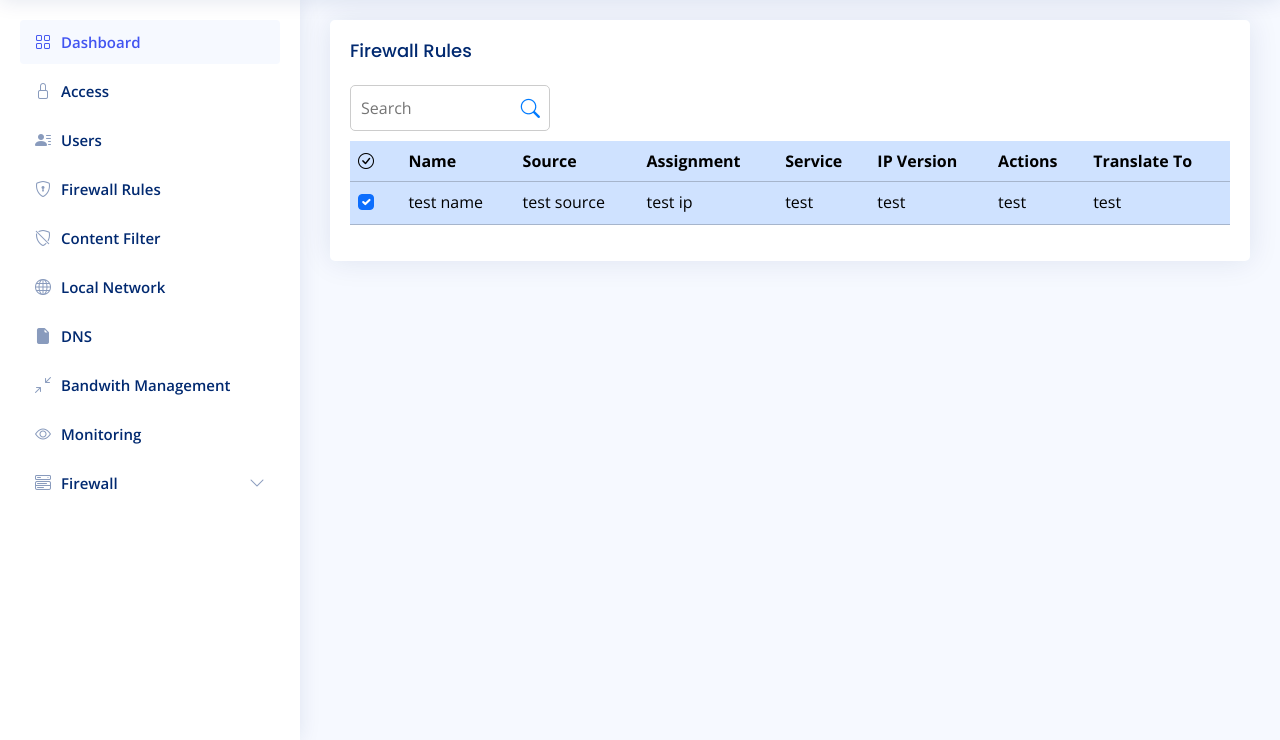
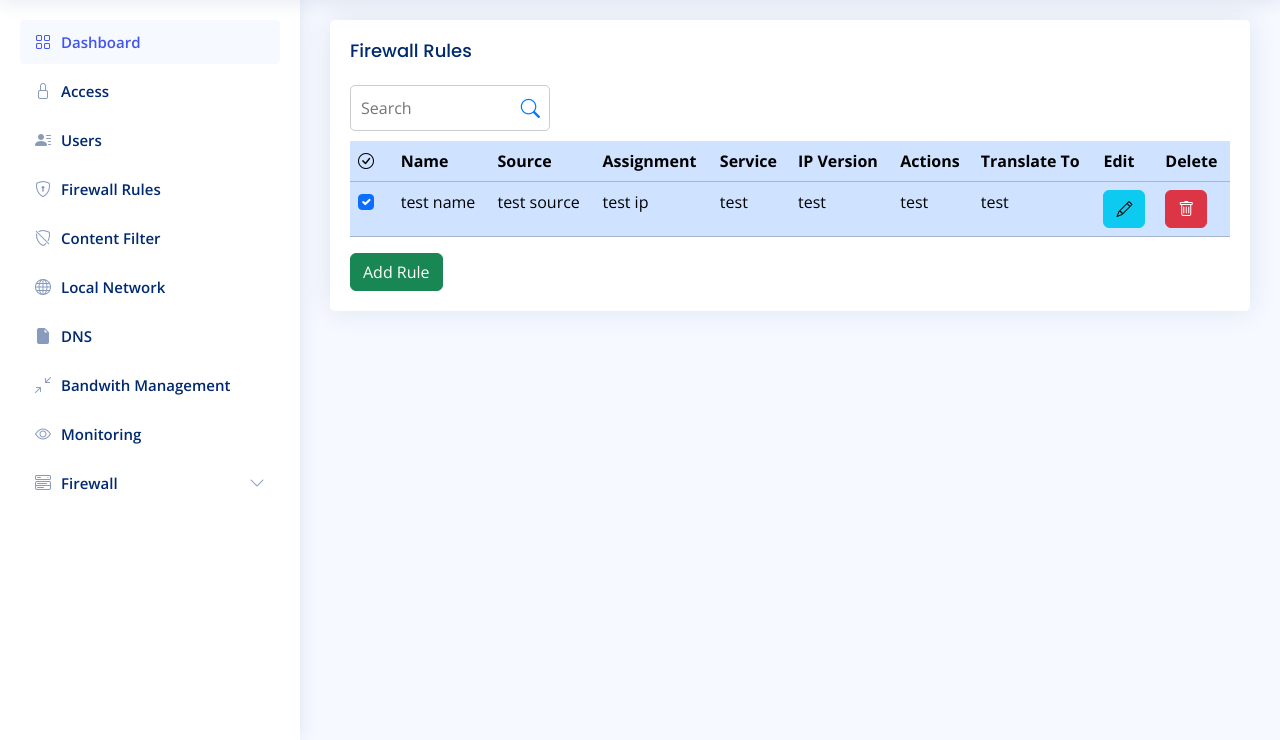
Before and after one commit to 808thlife/HomeWall, a Django app: page /firewall/rules/ in a window 1280 px wide. Shown: the part 60-800 px from the top of the page. Run offline with Django 4.2, Linux system fonts and the light colour scheme; the visitor is signed in with stand-in values (Sample User, id 1); some libraries are stand-ins or nearby versions.

Commit message:
update ui

```diff
--- a/core/templates/core/rules.html
+++ b/core/templates/core/rules.html
@@ -27,6 +27,8 @@
             <th scope="col">IP Version</th>
             <th scope="col">Actions</th>
             <th scope="col">Translate To</th>
+            <th scope="col">Edit</th>
+            <th scope = "col">Delete</th>
           </tr>
         </thead>
         <tbody>
@@ -46,12 +48,64 @@
             <td>test</td>
             <td>test</td>
             <td>test</td>
+
+            <td><button type="button" class="btn btn-info" data-toggle="modal" data-target="#editRule">
+              <i class = "bi bi-pencil"></i>
+            </button></td>
+            <td><button type = "button" class = "btn btn-danger">
+              <i class = "bi bi-trash"></i>
+            </button></td>
           </tr>
 
         </tbody>
       </table>
       <!-- End Dark Table -->
+      <!-- Button trigger modal -->
+<button type="button" class="btn btn-success" data-toggle="modal" data-target="#addRule">
+  Add Rule
+</button>
 
+            <!-- Modal for adding rule -->
+          <div class="modal fade" id="addRule" tabindex="-1" role="dialog" aria-labelledby="exampleModalLabel" aria-hidden="true">
+            <div class="modal-dialog" role="document">
+              <div class="modal-content">
+                <div class="modal-header">
+                  <h5 class="modal-title" id="addRuleLabel">Add Rule</h5>
+                  <button type="button" class="btn btn-light close" data-dismiss="modal" aria-label="Close">
+                    <span aria-hidden="true"><i class = "bi bi-x-lg"></i></span>
+                  </button>
+                </div>
+                <div class="modal-body">
+                  ...
+                </div>
+                <div class="modal-footer">
+                  <button type="button" class="btn btn-secondary" data-dismiss="modal">Close</button>
+                  <button type="button" class="btn btn-primary">Save changes</button>
+                </div>
+              </div>
+            </div>
+          </div>
+
+          <!--Modal window for editing rules-->
+          <div class="modal fade" id="editRule" tabindex="-1" role="dialog" aria-labelledby="exampleModalLabel" aria-hidden="true">
+            <div class="modal-dialog" role="document">
+              <div class="modal-content">
+                <div class="modal-header">
+                  <h5 class="modal-title" id="editRuleLabel">Edit Rule</h5>
+                  <button type="button" class="btn btn-light close" data-dismiss="modal" aria-label="Close">
+                    <span aria-hidden="true"><i class = "bi bi-x-lg"></i></span>
+                  </button>
+                </div>
+                <div class="modal-body">
+                  ...
+                </div>
+                <div class="modal-footer">
+                  <button type="button" class="btn btn-secondary" data-dismiss="modal">Close</button>
+                  <button type="button" class="btn btn-primary">Save changes</button>
+                </div>
+              </div>
+            </div>
+          </div>
     </div>
   </div>
 
--- a/core/templates/core/users.html
+++ b/core/templates/core/users.html
@@ -29,7 +29,7 @@
   </div>
   <div class="card">
     <div class="card-body">
-      <h5 class="card-title">Firewall Rules</h5>
+      <h5 class="card-title">Users</h5>
 
       <!-- Dark Table -->
       <table class="table table-primary" >
```
